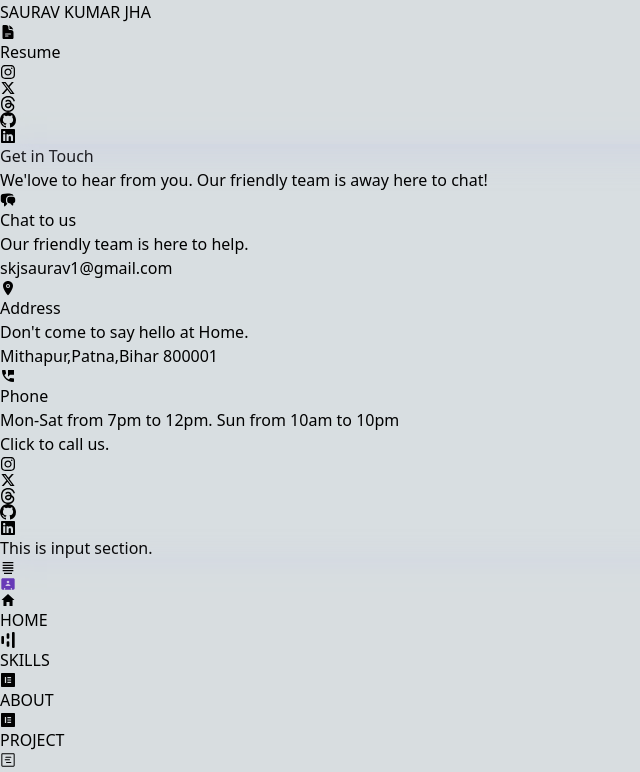
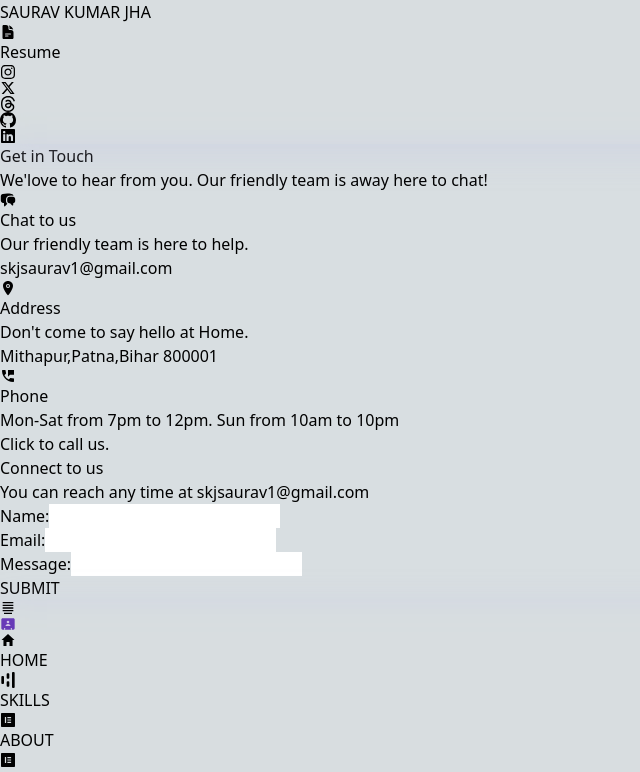
Before and after one commit to saurav-kumar-jha/protfolio, a React (Vite) app: page /contact in a window 1280 px wide. Shown: the part 384-1156 px from the top of the page, without its empty margins (0-640 px from the left). Built offline with nearby package versions, Linux system fonts and the light colour scheme.

Commit message:
initail project

```diff
--- a/package.json
+++ b/package.json
@@ -10,13 +10,14 @@
     "preview": "vite preview"
   },
   "dependencies": {
+    "axios": "^1.7.7",
     "localforage": "^1.10.0",
     "match-sorter": "^6.3.4",
     "react": "^18.3.1",
     "react-dom": "^18.3.1",
     "react-icons": "^5.3.0",
     "react-router-dom": "^6.26.2",
-    "react-toastify": "^10.0.5",
+    "react-toastify": "^10.0.6",
     "sort-by": "^0.0.2"
   },
   "devDependencies": {
--- a/src/App.jsx
+++ b/src/App.jsx
@@ -8,6 +8,7 @@ import { Home } from "./protfolio/home";
 import { Addskill } from "./protfolio/addskill";
 import {Contact} from "./protfolio/contact"
 import { Project } from "./protfolio/Project/project";
+import { GetData } from "./protfolio/getData";
 
 const router = createBrowserRouter([
   {
@@ -36,6 +37,10 @@ const router = createBrowserRouter([
     {
       path:"/project",
       element:<Project/>
+    },
+    {
+      path:"/admin/skj",
+      element:<GetData/>
     }
   ]
   }
--- a/src/protfolio/contact.jsx
+++ b/src/protfolio/contact.jsx
@@ -2,35 +2,31 @@ import { HiMiniChatBubbleLeftRight } from "react-icons/hi2"
 import { SocialMedia } from "./socialmedia"
 import { IoLocation } from "react-icons/io5"
 import { MdPermPhoneMsg } from "react-icons/md"
+import { ContactForm } from "./contactForm"
 
 export const Contact = ()=>{
     return (
         <main className="h-[478px] w-[100%] bg-[#39363d11] flex">
-            <section className="h-full w-[43%] bg-[#52389E] py-[15px] pl-[20px] md:block hidden ">
+            <section className="h-full w-[43%] bg-[#52389E] py-[10px] pl-[20px] md:block hidden ">
                 <h1 className="text-[22px] font-[600] my-[5px]">Get in Touch</h1>
                 <p className="text-base font-serif font-[400] my-[8px] ">We'love to hear from you. Our friendly team is away here to chat!</p>
                 <div className="h-[90px] w-[99%] px-[20px] py-3 my-2 flex flex-col  ">
                     <h1 className="flex items-center gap-1 font-bold "><HiMiniChatBubbleLeftRight /> Chat to us</h1>
                     <p className="mx-5">Our friendly team is here to help.</p>
-                    <a href="mailto:skjsaurav1@gmail.com" className="mx-5 mt-[7px] hover:underline hover:text-[#b40000a8] " target="_blank" ><span className="font-bold" >skjsaurav1@gmail.com</span></a>
+                    <a href="mailto:skjsaurav1@gmail.com" className="mx-5 mt-[4px] hover:underline  hover:text-[#b40000a8] w-fit " target="_blank" ><span className="font-bold" >skjsaurav1@gmail.com</span></a>
                 </div>
                 <div className="h-[90px] w-[100%] px-[20px] py-3 my-3 flex flex-col gap-2">
                     <h1 className="flex items-center gap-1 font-bold "><IoLocation /> Address</h1>
                     <p className="mx-5">Don't come to say hello at Home.</p>
-                    <p className="mx-5 my-[-10px] font-semibold mt-[5px] ">Mithapur,Patna,Bihar <span className="font-bold">800001</span> </p>
+                    <p className="mx-5 my-[-10px] font-semibold mt-[-12px] ">Mithapur,Patna,Bihar <span className="font-bold">800001</span> </p>
                 </div>
                 <div className="h-[90px]  w-[100%] px-[20px] py-3  my-2 " >
                     <h1 className="flex items-center gap-1 font-bold "><MdPermPhoneMsg /> Phone</h1>
                     <p className="mx-5">Mon-Sat from 7pm to 12pm. Sun from 10am to 10pm</p>
                     <a href="tel:+919934787172" className="mx-5 font-bold">Click to call us.</a>
                 </div>
-                <div className="h-[auto] w-[90%] ">
-                    <SocialMedia/>
-                </div>
             </section>
-            <section>
-                <h1>This is input section.</h1>
-            </section>
+            <ContactForm/>
         </main>
     )
 }
--- /dev/null
+++ b/src/protfolio/contactForm.jsx
@@ -0,0 +1,77 @@
+import axios from "axios"
+import { useContext, useEffect, useState } from "react"
+import { Mycontext } from "./context"
+import { toast, ToastContainer } from "react-toastify"
+
+const API = "http://localhost:4321/api/user"
+
+export const ContactForm = () => {
+
+    const Contextvalue = useContext(Mycontext)
+    const [formInput, setformInput] = useState({ name: "", email: "", message: "" })
+    const [error, seterror] = useState(true)
+    const [res,setres] = useState()
+    const [color,setcolor]= useState('black')
+
+    const handleFormInput = (e) => {
+        const { name, value } = e.target
+        setformInput((prev) => ({
+            ...prev,
+            [name]: value
+        }))
+    }
+
+    const handleFormsubmit = async (event) => {
+        event.preventDefault()
+
+        try{
+            const res = await axios.post(API, formInput)
+            setres(res.data)
+            seterror(false)
+            toast.success("Form submitted successfully..")
+        }catch(error){
+            seterror(error.message)
+            toast.error("Messge send failed..")
+        }
+
+        setformInput({ name: "", email: "", message: "" })
+    }
+
+
+    useEffect(()=>{
+
+        if(Contextvalue=='night'){
+            setcolor('white')
+        }else{
+            setcolor('black')
+        }
+    },[])
+
+
+    return (
+        <>
+            <section className="h-[100%] w-fit border border-transparent ">
+                <div className="h-[80%] w-[100%] mx-auto px-3 py-2 border border-transparent ">
+                    <h1 className="ml-[10px] text-[22px] font-bold">Connect to us</h1>
+                    <h1 className="ml-[13px] mt-[-5px] font-medium ">You can reach any time at <span><a href="mailto:skjsaurav1@gmail.com" className="text-blue-900 hover:underline hover:text-blue-800">skjsaurav1@gmail.com</a></span></h1>
+                    <form onSubmit={handleFormsubmit}>
+                        <div className="border rounded p-2 gap-2 my-2 flex flex-col  border-transparent">
+                            <label htmlFor="name">Name:</label>
+                            <input className={`h-auto text-[{Contextvalue==black?white:black}] overflow-y-scroll overflow-x-hidden border-transparent rounded px-[12px] hover:border-[${color}] border outline-none bg-[#ffffff1c]  py-[5px] `} type="text" id="name" name="name" value={formInput.name} onChange={handleFormInput}  required/>
+                        </div>
+                        <div className="border rounded p-2 gap-2 my-2 flex flex-col  border-transparent">
+                            <label htmlFor="email">Email:</label>
+                            <input className={`h-auto text-[{Contextvalue==black?white:black}] overflow-y-scroll overflow-x-hidden border-transparent rounded px-[12px] hover:border-black border outline-none bg-[#ffffff1c]  py-[5px] `} type="email" id="email" name="email" value={formInput.email} onChange={handleFormInput} required />
+                        </div>
+                        <div className="border rounded p-2 gap-2 my-2 flex flex-col border-transparent ">
+                            <label htmlFor="message">Message:</label>
+                            <input className={`h-auto text-[{Contextvalue==black?white:black}] overflow-y-scroll overflow-x-hidden border-transparent rounded px-[12px] hover:border-black border outline-none bg-[#ffffff1c]  py-[5px] `} type="text" name="message" id="message" value={formInput.message} onChange={handleFormInput} required />
+                        </div>
+                        <button type="submit" className="h-auto w-[60%] bg-[#38539e] border-transparent hover:border-black px-3 py-2 border rounded cursor-pointer font-semibold text-[13px] ">SUBMIT</button>
+                    </form>
+                </div>
+            </section>
+
+        </>
+    )
+}
--- /dev/null
+++ b/src/protfolio/context.jsx
@@ -0,0 +1,4 @@
+import { createContext } from "react";
+
+
+export const Mycontext = createContext()
--- /dev/null
+++ b/src/protfolio/getData.jsx
@@ -0,0 +1,62 @@
+import axios from "axios"
+import { useEffect, useState } from "react"
+import { FiDelete } from "react-icons/fi"
+import { toast } from "react-toastify"
+
+const API = "http://localhost:4321/api/user"
+
+export const GetData = () => {
+
+    const [data, setdata] = useState()
+    const [loading, setloading] = useState(true)
+    const [error, seterror] = useState()
+
+    useEffect(() => {
+        const fetchdata = async () => {
+            try {
+                const res = await axios.get(API)
+                setdata(res.data)
+                setloading(false)
+            }catch(error){
+                seterror(error.message)
+            }
+        }
+        fetchdata()
+    }, [])
+
+    const handledelete = async (id)=>{
+        try{
+            await axios.delete(`http://localhost:4321/api/${id} `)
+            setdata((prevData)=> prevData.filter((index)=> index.id !== id))
+            toast.success(`Deleted successfully id ${id}`)
+        } catch (error) {
+            seterror("Failed to delete user: " + error.message);
+            toast.error("Delete failed..")
+        }
+    }
+
+    if(loading){
+        return <div>Loading....</div>
+    }
+
+    if(error){
+        return <div>Error: {error} </div>
+    }
+    return (
+        <>
+            <ul>
+                {
+                    data.map((index)=>(
+                        <li key={index.id} className="h-[auto] w-auto border rounded my-3 py-3 px-[10px] ">
+                            <h2>Username:{index.name} </h2>
+                            <h2 className="text-blue-800">Email: {index.email}</h2>
+                            <h2 className="text-[#00ff9d] ">Msg: {index.message} </h2>
+                            <h2 className="text-red-900">Id: {index.id} </h2>
+                            <button onClick={()=>handledelete(index.id)} className="h-[auto] w-[auto] px-[5px] py-[5px] border rounded-full bg-[red] flex justify-center items-center border-transparent hover:border-red-900 " ><FiDelete/> </button>
+                        </li>
+                    ))
+                }
+            </ul>
+        </>
+    )
+}
--- a/src/protfolio/socialmedia.jsx
+++ b/src/protfolio/socialmedia.jsx
@@ -5,7 +5,7 @@ import { RiTwitterXFill } from "react-icons/ri"
 
 export const SocialMedia = () => {
     return (
-        <div className="h-[40px] w-[80%] my-[20px] mx-auto flex justify-between items-center gap-[10px] text-2xl ">
+        <div className="h-[40px] w-[80%] my-[20px] mx-auto flex justify-between items-center gap-[auto] text-2xl ">
             <a href="https://www.instagram.com/sksaurav.1/profilecard/?igsh=MTdqZHZyZzBwanRhYg==" target="_blank"><FaInstagram className="insta" /></a>
             <a href="https://x.com/Sauravkumar_dev?t=0l5lc0sg8vtLQF9C8Bm0nA&s=09" target="_blank"><RiTwitterXFill className="x" /></a>
             <a href="https://www.threads.net/@sksaurav.1" target="_blank"><BsThreads className="thread" /></a>
--- a/src/protfolio/trail.jsx
+++ b/src/protfolio/trail.jsx
@@ -1,4 +1,4 @@
-import { useState } from "react"
+import { createContext, useState } from "react"
 import { BiAdjust } from "react-icons/bi"
 import { Nav } from "./nav"
 import { About } from "./about"
@@ -6,6 +6,9 @@ import { Leftsection } from "./leftsection"
 import { Outlet, useLocation } from "react-router"
 import { Bgbutton } from "./bgbutton"
 import { Home } from "./home"
+import { Mycontext } from "./context"
+import { ToastContainer } from "react-toastify"
+import 'react-toastify/dist/ReactToastify.css';
 
 
 export const Trail = () => {
@@ -20,6 +23,7 @@ export const Trail = () => {
     const location = useLocation()
     return (
         <>
+            <Mycontext.Provider value={bg}>
                 <main className={`h-[100vh] w-[100%] ${Class}`}>
                     <Bgbutton handlebg={handlebg} />
                     <section className="h-[90vh] w-[100%] flex items-center">
@@ -27,10 +31,10 @@ export const Trail = () => {
                             <Leftsection />
                             <main className="h-[480px] w-[60%] border border-transparent rounded  blurd overflow-y-auto  ">
                                 {
-                                location.pathname === "/"?(
-                                    <Home/>
-                                ):(
-                                    <Outlet/>
+                                    location.pathname === "/" ? (
+                                        <Home />
+                                    ) : (
+                                        <Outlet />
                                     )
                                 }
 
@@ -38,7 +42,9 @@ export const Trail = () => {
                             <Nav width='20%' />
                         </div>
                     </section>
+                    <ToastContainer />
                 </main>
+            </Mycontext.Provider>
         </>
     )
 }
```
Also changed, not shown: 1 other file (tests, documents, lock files or other folders). Lines whose indentation alone changed are shown as unchanged.
